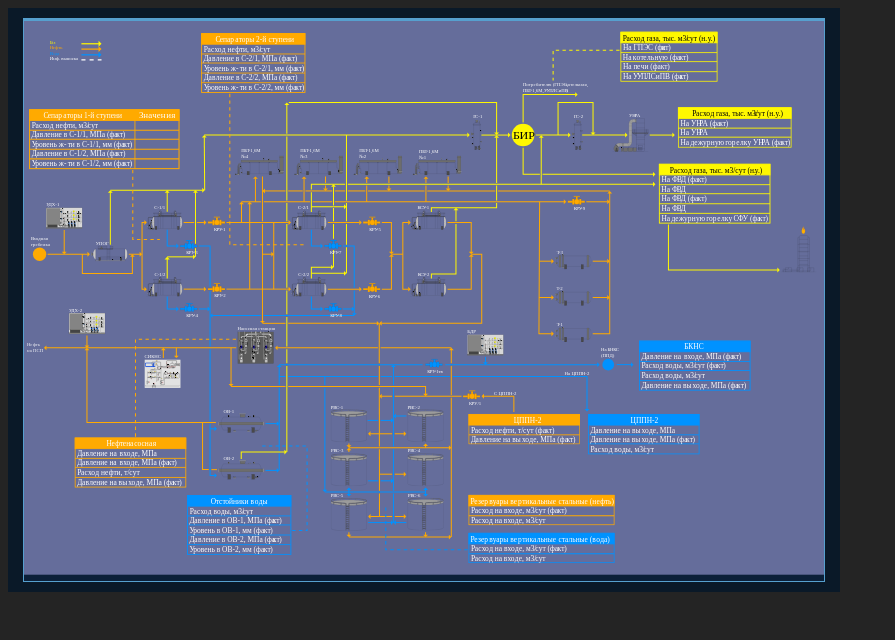
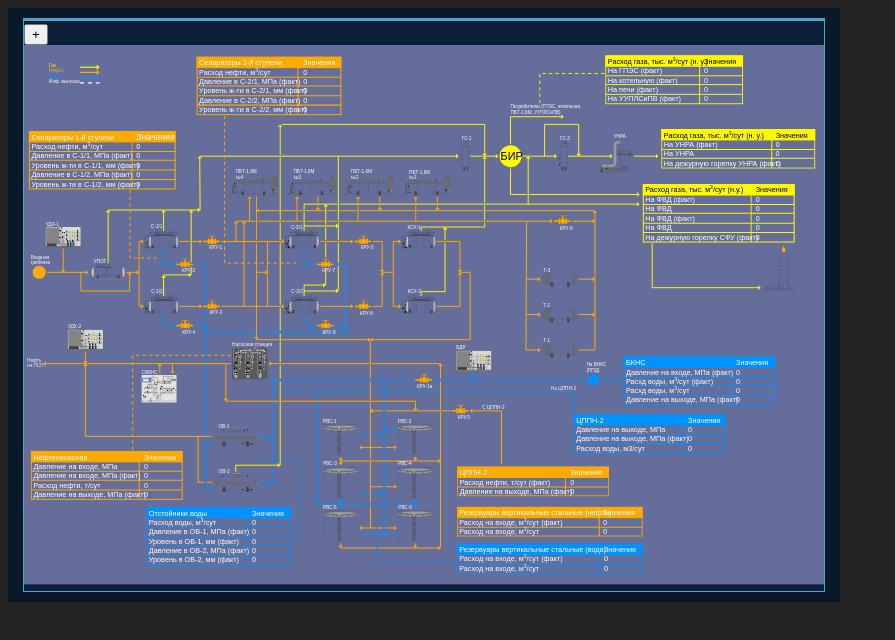
Before and after one commit to minordm/diplom, a React (Vite) app: page / in a window 1280 px wide. Shown: the top 640 px of the page, without its empty margins (0-895 px from the left). Built offline with nearby package versions, Linux system fonts and the light colour scheme.

Commit message:
добавил зум для схемы

```diff
--- a/src/layout/Main/BodyScheme/BodyScheme.jsx
+++ b/src/layout/Main/BodyScheme/BodyScheme.jsx
@@ -1,10 +1,23 @@
+import { useState } from 'react';
 import "./BodyScheme.css";
 import { ReactSVG } from "react-svg";
 
 export default function BodyScheme() {
+  const [count, setCount] = useState(0);
+
   return (
     <div className="body-scheme">
-      <ReactSVG src="./scheme2-01.svg" className='scheme1' />
+      <button onClick={() => setCount(count + 1)}>+</button>
+      <ReactSVG
+        src="./scheme2-01-1.svg"
+        className="scheme1"
+        beforeInjection={(svg) => {
+          const textElement = svg.querySelector("#oilСonsumption");
+          if (textElement) {
+            textElement.textContent = count;
+          }
+        }}
+      />
     </div>
   );
 }
```
Also changed, not shown: public/scheme2-01-1.svg (added).
